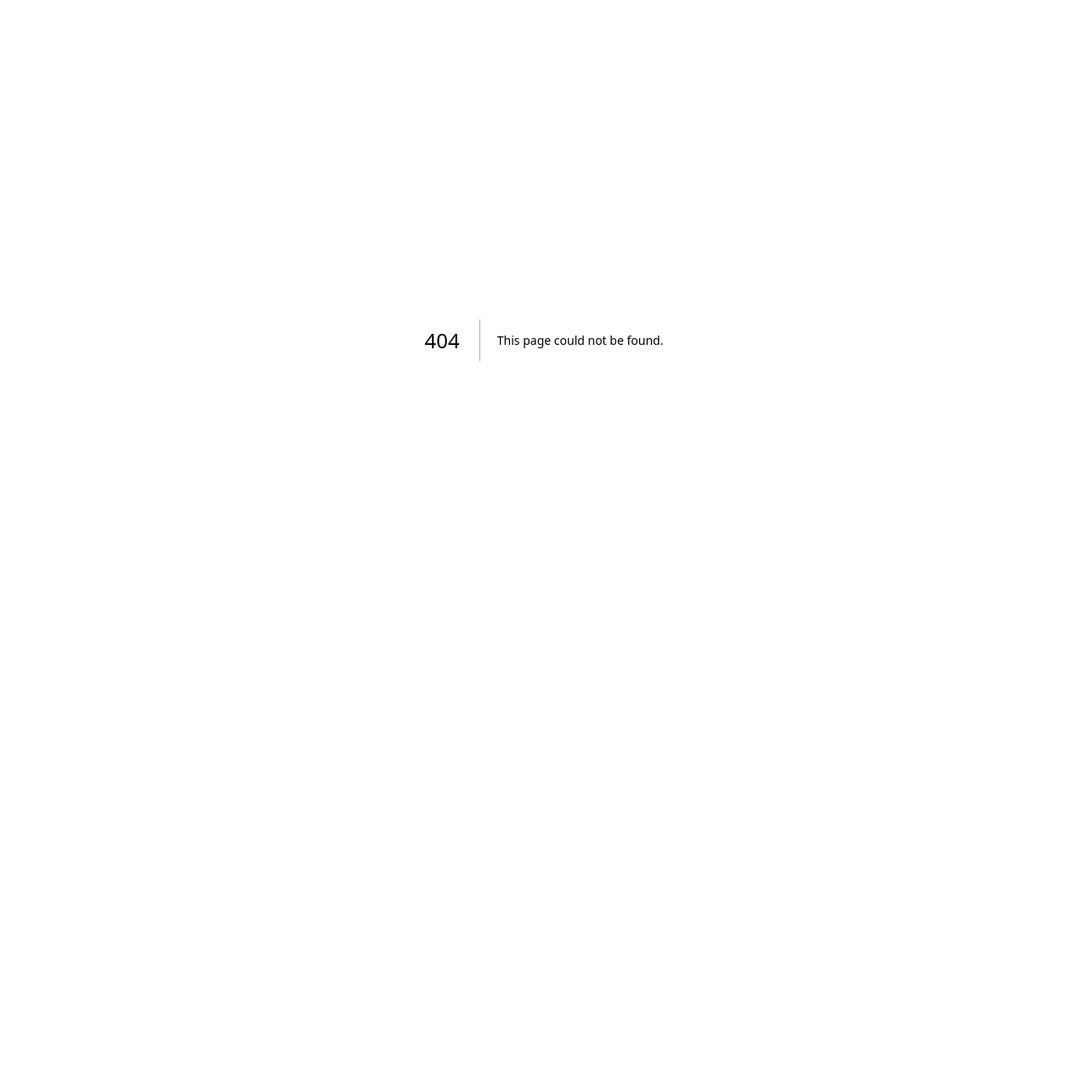
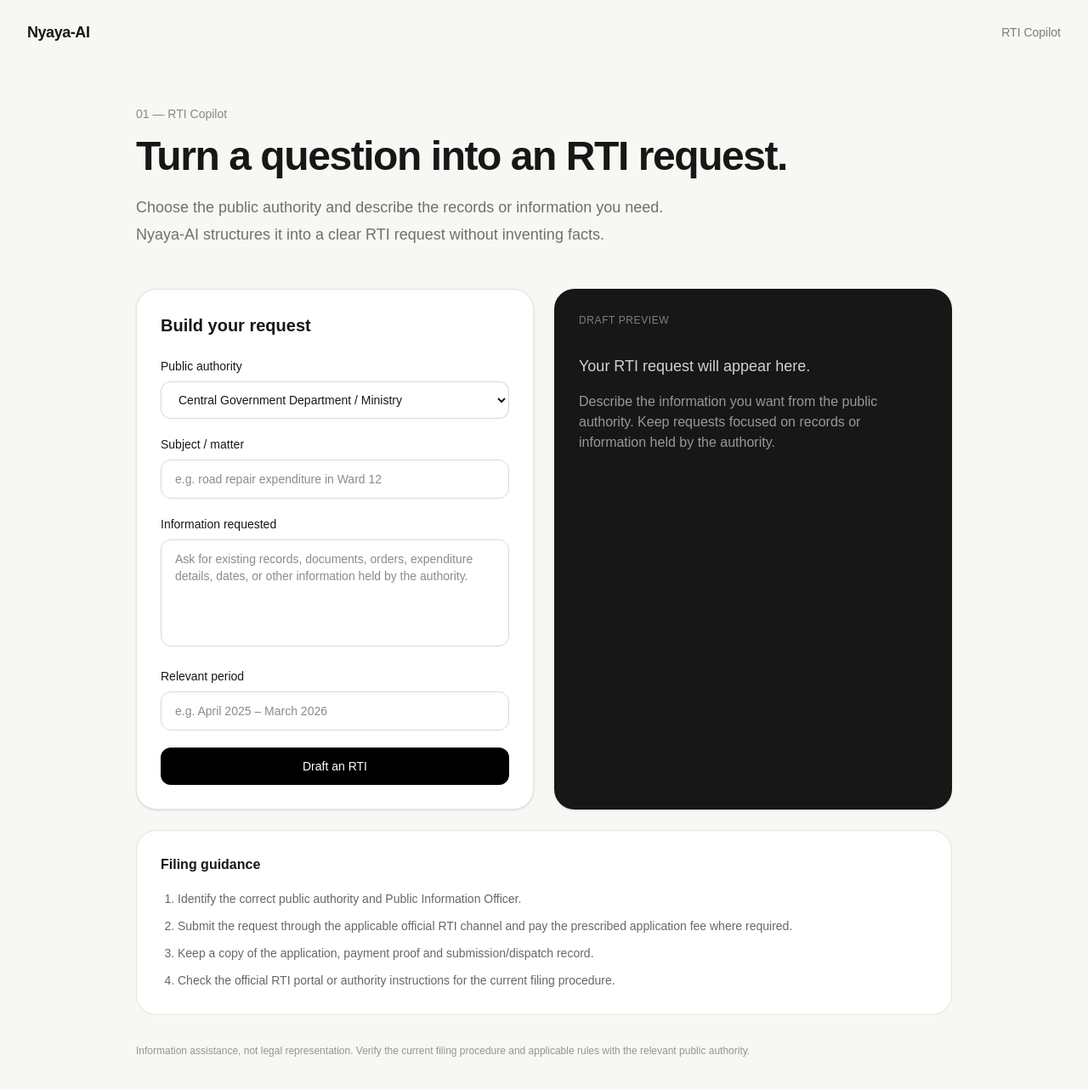
Before and after one commit to CrimsonCode-X/Nyaya-AI, a Next.js app: page /rti in a window 1280 px wide. Before the commit this address had no page. Shown: the top 1282 px of the page at 85% size. Before the commit the page ends 800 px from the top, so only its background shows below. Built offline with nearby package versions, Linux system fonts and the light colour scheme.

Commit message:
feat: add RTI copilot MVP

```diff
--- /dev/null
+++ b/app/rti/page.tsx
@@ -0,0 +1,99 @@
+"use client";
+
+import Link from "next/link";
+import { useMemo, useState } from "react";
+
+const authorities = [
+  "Central Government Department / Ministry",
+  "State Government Department",
+  "Municipal Corporation / Local Authority",
+  "Public Sector Undertaking",
+  "Government University / Institution",
+];
+
+export default function RTIPage() {
+  const [authority, setAuthority] = useState(authorities[0]);
+  const [subject, setSubject] = useState("");
+  const [information, setInformation] = useState("");
+  const [period, setPeriod] = useState("");
+  const [generated, setGenerated] = useState(false);
+
+  const draft = useMemo(() => {
+    return `To,\nThe Public Information Officer\n${authority}\n\nSubject: Request for information under the Right to Information Act, 2005\n\nSir/Madam,\n\nKindly provide the following information under the Right to Information Act, 2005:\n\n1. ${information || "[Specify the information requested]"}\n\nSubject / matter: ${subject || "[Specify the subject]"}\nInformation period: ${period || "[Specify the relevant period]"}\n\nI request that the information be provided in the prescribed form. If any part of this request is held by another public authority, kindly transfer the relevant part as permitted under the Act and inform me accordingly.\n\nPlease communicate the applicable fee or any further requirement through the prescribed process.\n\nYours faithfully,\n[Applicant name]\n[Address / contact details]`;
+  }, [authority, information, period, subject]);
+
+  return (
+    <main className="min-h-screen bg-[#f7f7f4] text-[#171717]">
+      <nav className="mx-auto flex w-full max-w-7xl items-center justify-between px-6 py-6 lg:px-8">
+        <Link href="/" className="text-lg font-semibold tracking-tight">Nyaya-AI</Link>
+        <span className="text-sm text-black/50">RTI Copilot</span>
+      </nav>
+
+      <section className="mx-auto max-w-5xl px-6 pb-20 pt-12 lg:px-8">
+        <p className="text-sm font-medium text-black/45">01 — RTI Copilot</p>
+        <h1 className="mt-4 text-4xl font-semibold tracking-[-0.03em] sm:text-5xl">
+          Turn a question into an RTI request.
+        </h1>
+        <p className="mt-5 max-w-2xl text-lg leading-8 text-black/55">
+          Choose the public authority and describe the records or information you need.
+          Nyaya-AI structures it into a clear RTI request without inventing facts.
+        </p>
+
+        <div className="mt-12 grid gap-6 lg:grid-cols-2">
+          <div className="rounded-3xl border border-black/10 bg-white p-7 shadow-sm">
+            <h2 className="text-xl font-semibold">Build your request</h2>
+            <div className="mt-6 space-y-5">
+              <label className="block text-sm font-medium">
+                Public authority
+                <select value={authority} onChange={(e) => setAuthority(e.target.value)} className="mt-2 w-full rounded-xl border border-black/15 bg-white px-4 py-3 outline-none focus:border-black/40">
+                  {authorities.map((item) => <option key={item}>{item}</option>)}
+                </select>
+              </label>
+              <label className="block text-sm font-medium">
+                Subject / matter
+                <input value={subject} onChange={(e) => setSubject(e.target.value)} placeholder="e.g. road repair expenditure in Ward 12" className="mt-2 w-full rounded-xl border border-black/15 px-4 py-3 outline-none focus:border-black/40" />
+              </label>
+              <label className="block text-sm font-medium">
+                Information requested
+                <textarea value={information} onChange={(e) => setInformation(e.target.value)} rows={5} placeholder="Ask for existing records, documents, orders, expenditure details, dates, or other information held by the authority." className="mt-2 w-full resize-none rounded-xl border border-black/15 px-4 py-3 outline-none focus:border-black/40" />
+              </label>
+              <label className="block text-sm font-medium">
+                Relevant period
+                <input value={period} onChange={(e) => setPeriod(e.target.value)} placeholder="e.g. April 2025 – March 2026" className="mt-2 w-full rounded-xl border border-black/15 px-4 py-3 outline-none focus:border-black/40" />
+              </label>
+              <button onClick={() => setGenerated(true)} className="w-full rounded-xl bg-black px-5 py-3 text-sm font-medium text-white transition hover:bg-black/80">
+                Draft an RTI
+              </button>
+            </div>
+          </div>
+
+          <div className="rounded-3xl border border-black/10 bg-[#171717] p-7 text-white shadow-sm">
+            <p className="text-xs font-medium uppercase tracking-wider text-white/45">Draft preview</p>
+            {generated ? (
+              <pre className="mt-5 whitespace-pre-wrap font-sans text-sm leading-7 text-white/85">{draft}</pre>
+            ) : (
+              <div className="mt-8 space-y-4 text-white/55">
+                <p className="text-lg text-white/80">Your RTI request will appear here.</p>
+                <p>Describe the information you want from the public authority. Keep requests focused on records or information held by the authority.</p>
+              </div>
+            )}
+          </div>
+        </div>
+
+        <div className="mt-6 rounded-3xl border border-black/10 bg-white p-7">
+          <h2 className="font-semibold">Filing guidance</h2>
+          <ol className="mt-4 list-decimal space-y-2 pl-5 text-sm leading-6 text-black/60">
+            <li>Identify the correct public authority and Public Information Officer.</li>
+            <li>Submit the request through the applicable official RTI channel and pay the prescribed application fee where required.</li>
+            <li>Keep a copy of the application, payment proof and submission/dispatch record.</li>
+            <li>Check the official RTI portal or authority instructions for the current filing procedure.</li>
+          </ol>
+        </div>
+
+        <p className="mt-8 text-xs leading-5 text-black/40">
+          Information assistance, not legal representation. Verify the current filing procedure and applicable rules with the relevant public authority.
+        </p>
+      </section>
+    </main>
+  );
+}
```
